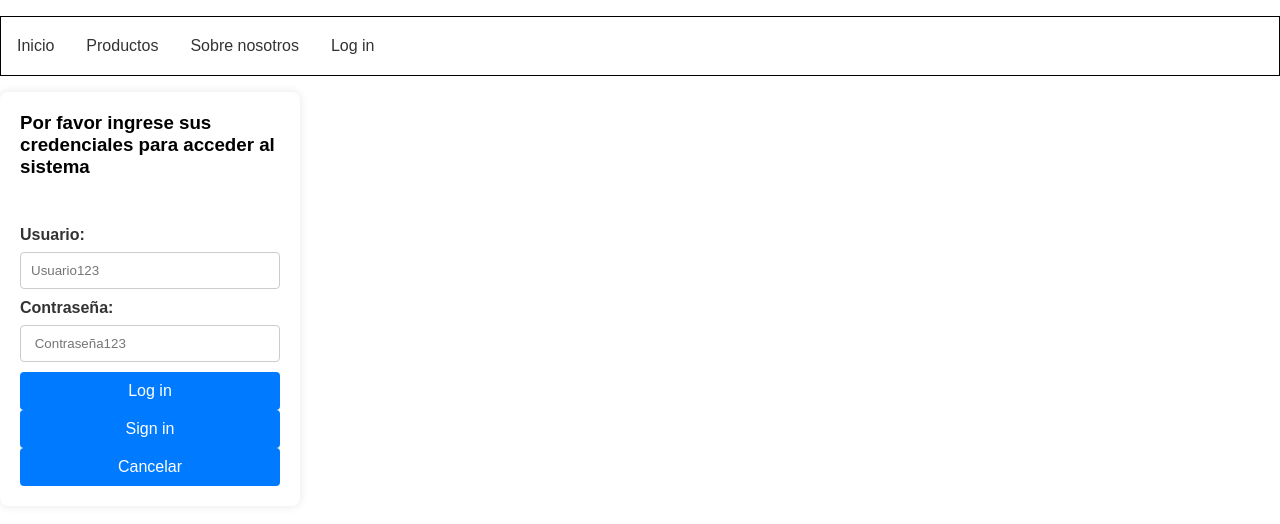
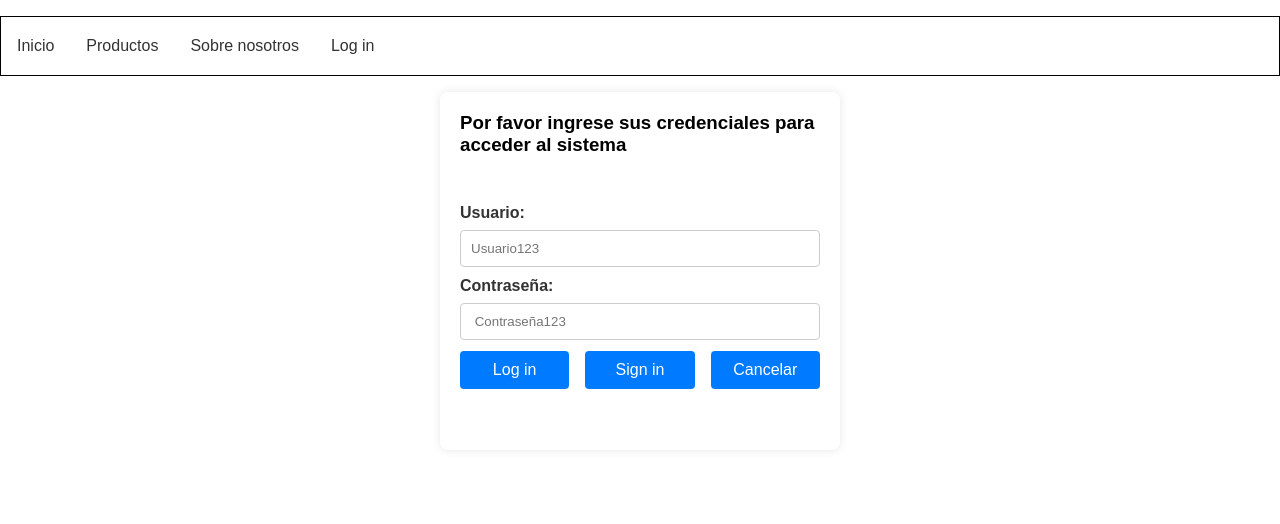
Before and after one commit to AFGod-coder/Parcial-PW-AGonzales, a plain HTML site: page login.html in a window 1280 px wide. Drawn offline with Linux system fonts and the light colour scheme.

Commit message:
Se realizo el formulario de log in con validacion

```diff
--- a/css/login.css
+++ b/css/login.css
@@ -16,6 +16,10 @@
     box-shadow: 0 0 10px rgba(0, 0, 0, 0.1);
     width: 300px;
     gap: 3rem;
+    left: 0;
+    right: 0;
+    margin: auto;
+    width: 400px;
 }
 
 label {
@@ -63,3 +67,9 @@ button {
 button:hover {
     background-color: #0056b3;
 }
+
+.botones{
+        display: flex;
+        flex-direction: row;
+        gap: 16px;
+}
--- a/login.html
+++ b/login.html
@@ -35,8 +35,8 @@
             <label for="contrasena">Contraseña:</label>
             <input type="password" id="contrasena" name="contrasena" placeholder=" Contraseña123" required>
             <span class="error" id="errorContrasena"></span>
-            <button type="submit">Log in</button>
-            <div>
+            <div class="botones">
+                <button type="submit">Log in</button>
                 <button>Sign in</button>
                 <button type="button" onclick="window.location.href='/'">Cancelar</button>
             </div>
```
